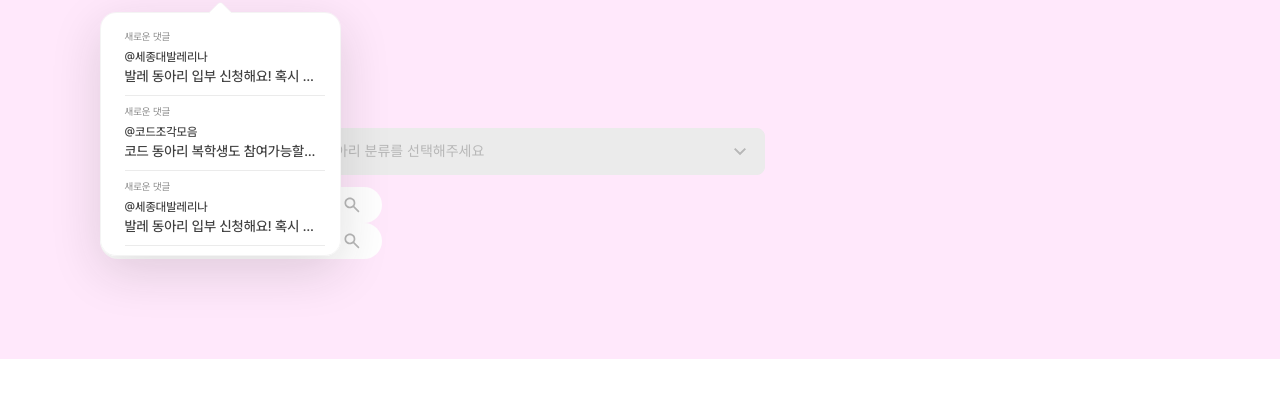
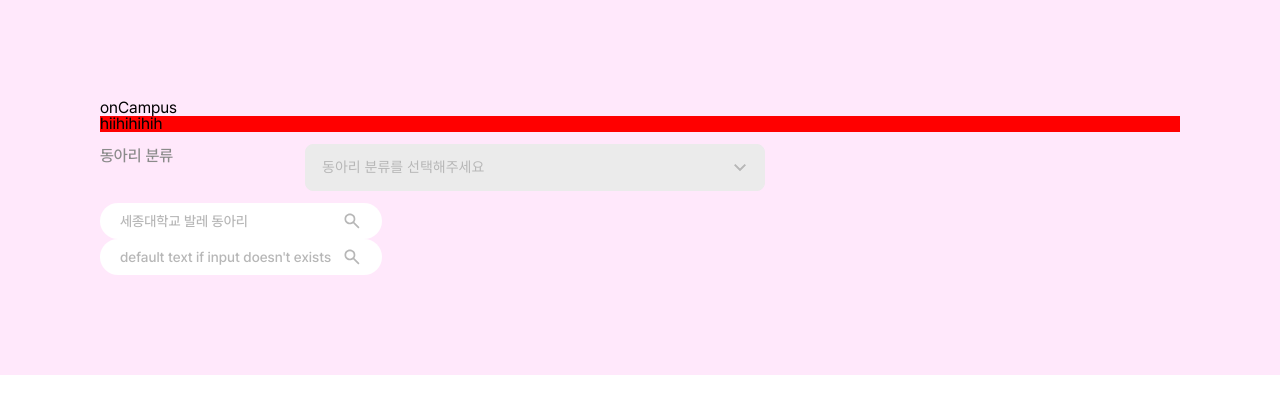
Before and after one commit to dong-ariari/frontend, a React (Vite) app: page /campus in a window 1280 px wide. Shown: the top 414 px of the page. Built offline with nearby package versions, Linux system fonts and the light colour scheme.

Commit message:
feat: initial setting

```diff
--- a/src/App.jsx
+++ b/src/App.jsx
@@ -25,19 +25,6 @@ function App() {
     <Router>
       <GlobalStyle />
       <ThemeProvider theme={DefaultTheme}>
-        <div
-          style={{
-            backgroundColor: "pink",
-            paddingLeft: "100px",
-          }}
-        >
-          <Alert
-            data={DUMMY_ALERT}
-            onClick={() => {
-              console.log("clicked");
-            }}
-          />
-        </div>
         <Routes>
           <Route path="/" element={<Test>Hello World</Test>} />
           <Route path="/all" element={<All />} />
--- /dev/null
+++ b/src/components/toast/toast.jsx
@@ -0,0 +1,5 @@
+import * as S from './toast.style';
+
+export default function Toast() {
+  return <S.Layer>hiihihihih</S.Layer>
+}
--- /dev/null
+++ b/src/components/toast/toast.style.js
@@ -0,0 +1,5 @@
+import styled from "styled-components";
+
+export const Layer = styled.div`
+  background-color: red;
+`;
--- a/src/pages/oncampus.jsx
+++ b/src/pages/oncampus.jsx
@@ -1,5 +1,6 @@
 import MiniSearch from "../components/miniSearch/miniSearch";
 import Select from "../components/select/select";
+import Toast from "../components/toast/toast";
 
 const options = [
   { value: "option1", label: "Option 1" },
@@ -13,6 +14,7 @@ const Oncampus = () => {
     <>
       <div style={{ backgroundColor: "#ffe8fb", padding: 100 }}>
         <div>onCampus</div>
+        <Toast />
         <Select
           title={"동아리 분류"}
           placeholder={"동아리 분류를 선택해주세요"}
```
